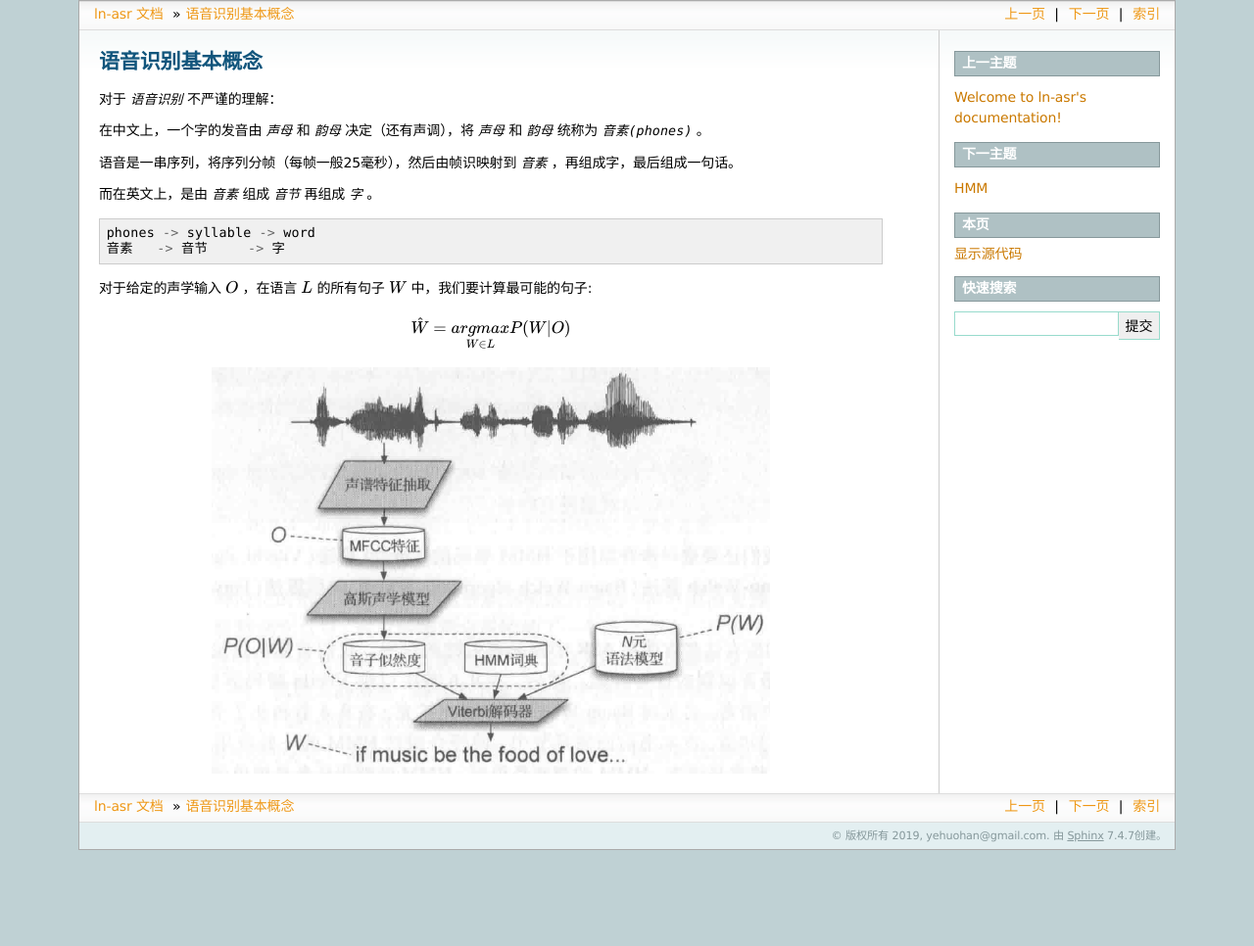
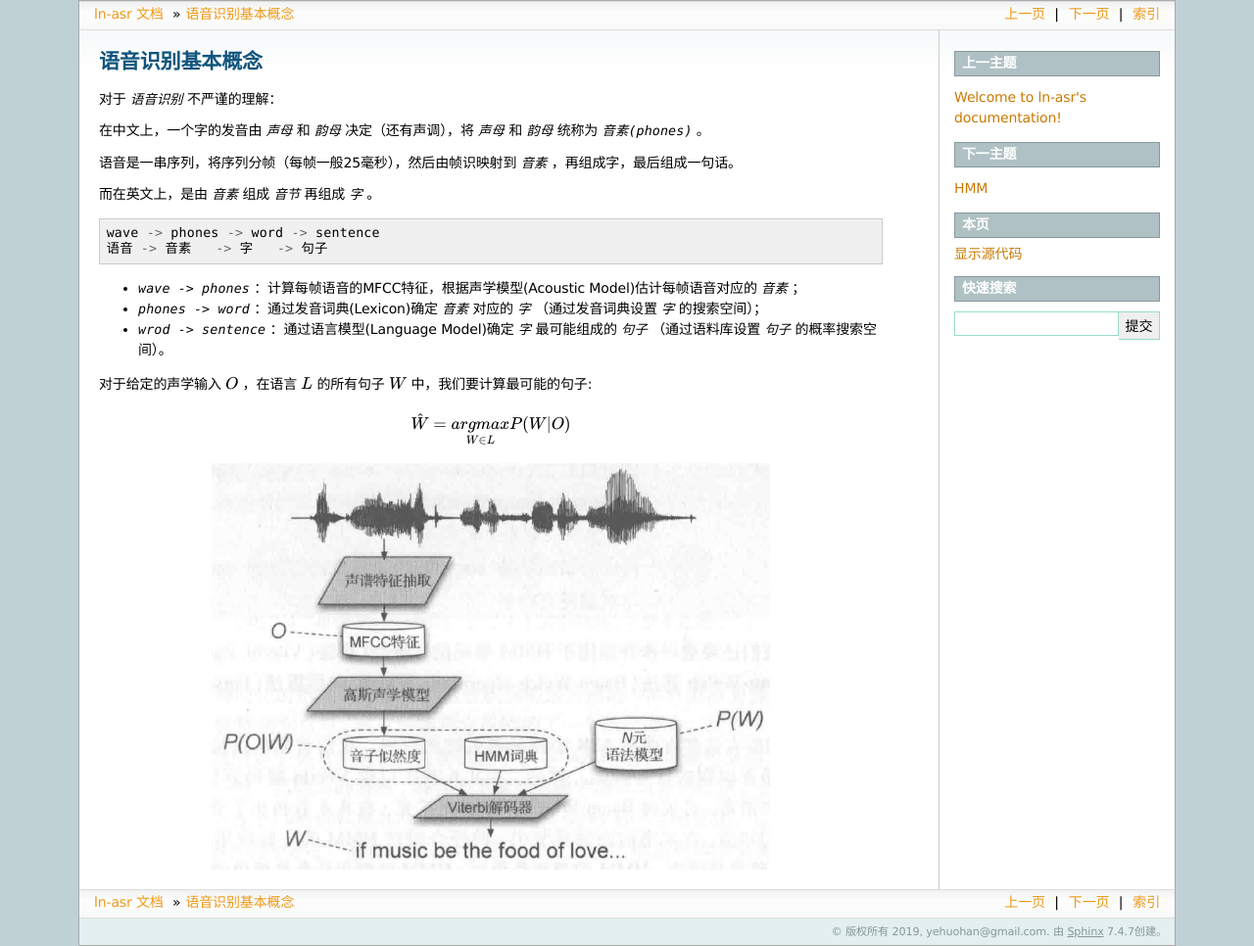
Before and after one commit to yehuohan/ln-asr, a Sphinx documentation site: the page built from doc/source/basic.rst, in a window 1280 px wide. Shown: the whole page at 98% size. Built offline with Sphinx 7.4.7, drawn with Linux system fonts in a browser that asks for light colours; before the commit the page ends 900 px from its top, so only the background shows below that.

Commit message:
docs: update basic.rst

```diff
--- a/doc/source/basic.rst
+++ b/doc/source/basic.rst
@@ -13,8 +13,12 @@
 
 ::
 
-    phones -> syllable -> word
-    音素   -> 音节     -> 字
+    wave -> phones -> word -> sentence
+    语音 -> 音素   -> 字   -> 句子
+
+- `wave -> phones` ：计算每帧语音的MFCC特征，根据声学模型(Acoustic Model)估计每帧语音对应的 `音素` ；
+- `phones -> word` ：通过发音词典(Lexicon)确定 `音素` 对应的 `字` （通过发音词典设置 `字` 的搜索空间）；
+- `wrod -> sentence` ：通过语言模型(Language Model)确定 `字` 最可能组成的 `句子` （通过语料库设置 `句子` 的概率搜索空间）。
 
 对于给定的声学输入 :math:`O` ，在语言 :math:`L` 的所有句子 :math:`W` 中，我们要计算最可能的句子:
 
```
